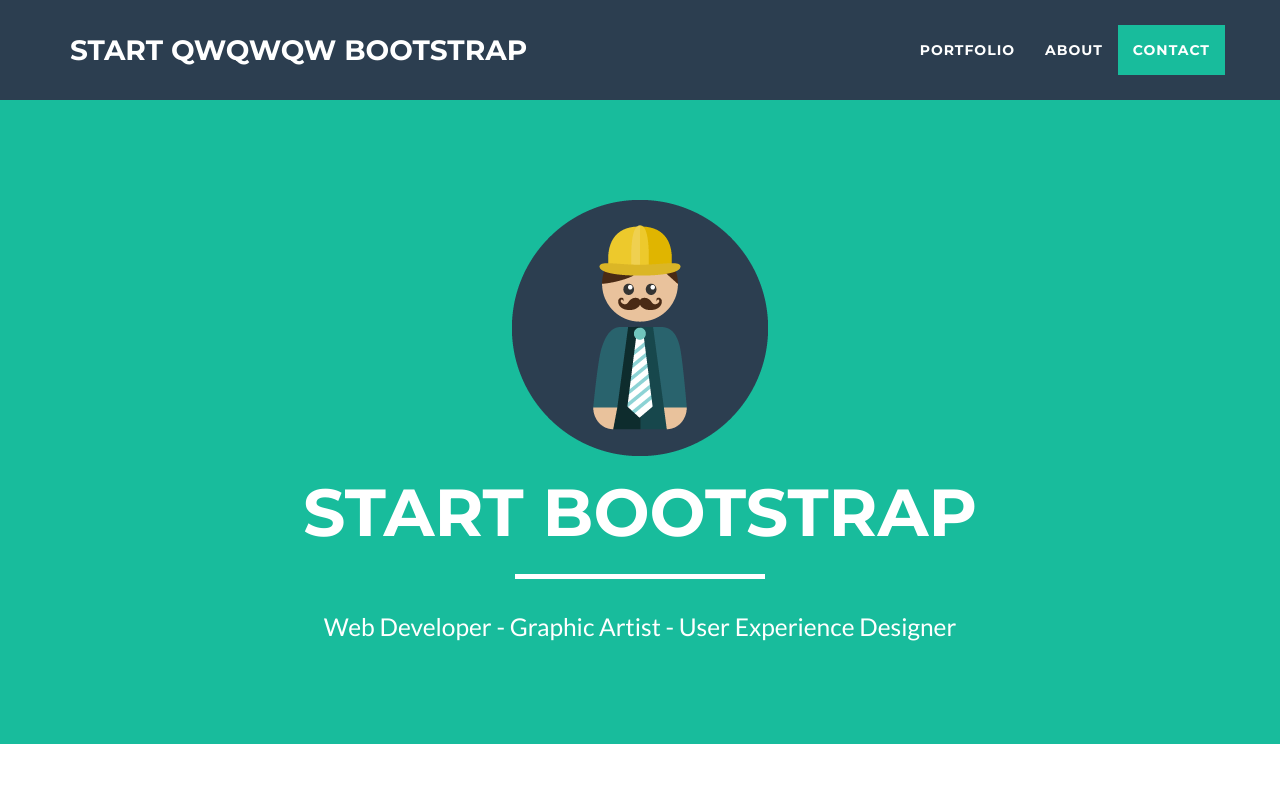
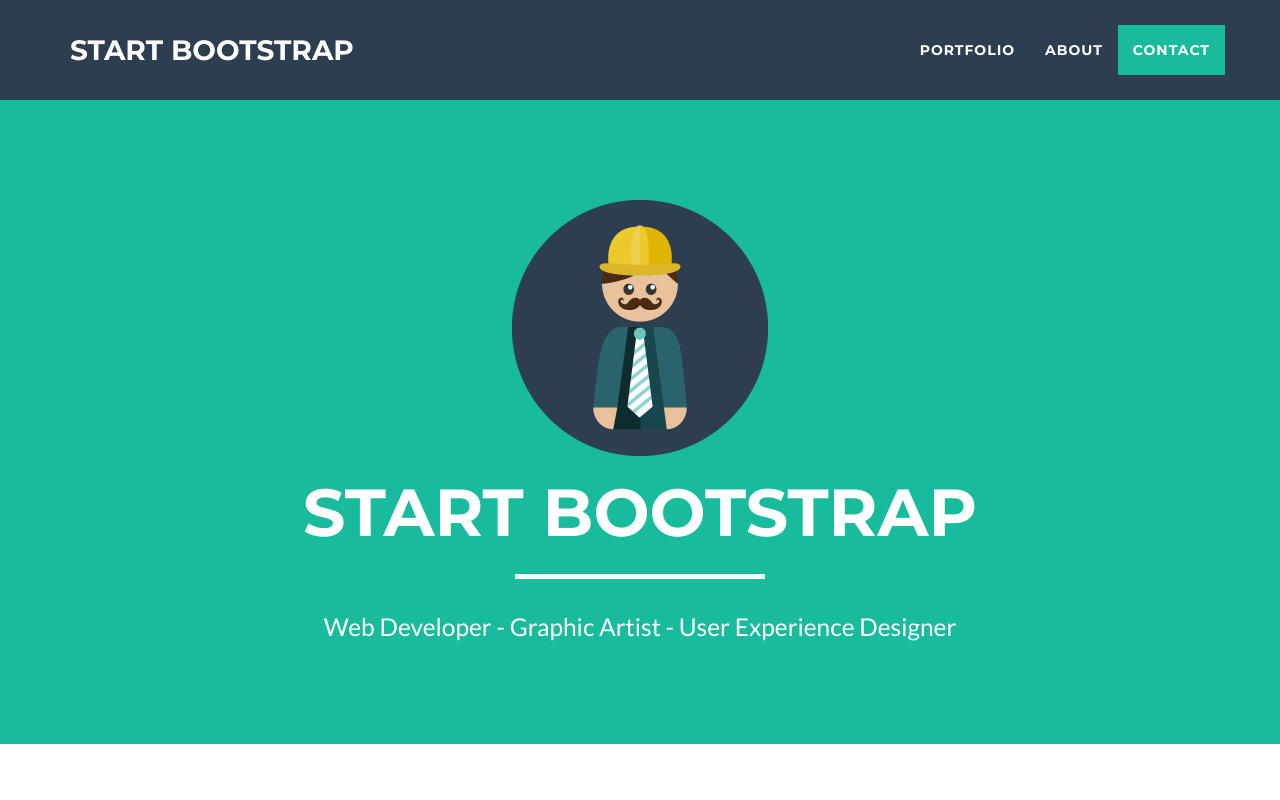
Before and after one commit to moonsangwook/hometest, a website: page index.html in a window 1280 px wide. Shown: the top 800 px of the page. Drawn offline with nearby package versions, Linux system fonts and the light colour scheme.

Commit message:
07/12-001

```diff
--- a/index.html
+++ b/index.html
@@ -42,7 +42,7 @@
                 <button type="button" class="navbar-toggle" data-toggle="collapse" data-target="#bs-example-navbar-collapse-1">
                     <span class="sr-only">Toggle navigation</span> Menu <i class="fa fa-bars"></i>
                 </button>
-                <a class="navbar-brand" href="#page-top">Start qwqwqw Bootstrap</a>
+                <a class="navbar-brand" href="#page-top">Start Bootstrap</a>
             </div>
 
             <!-- Collect the nav links, forms, and other content for toggling -->
```
